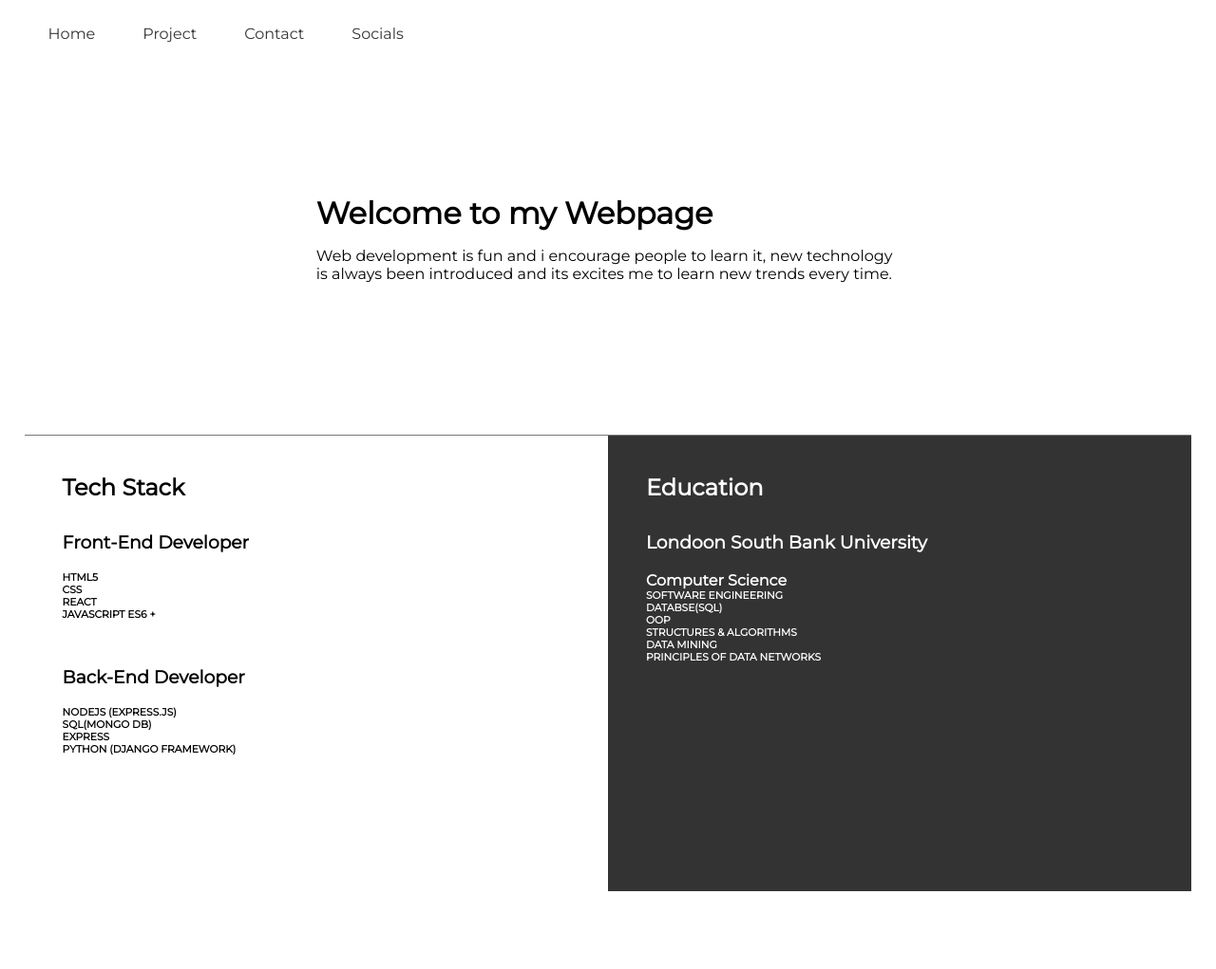
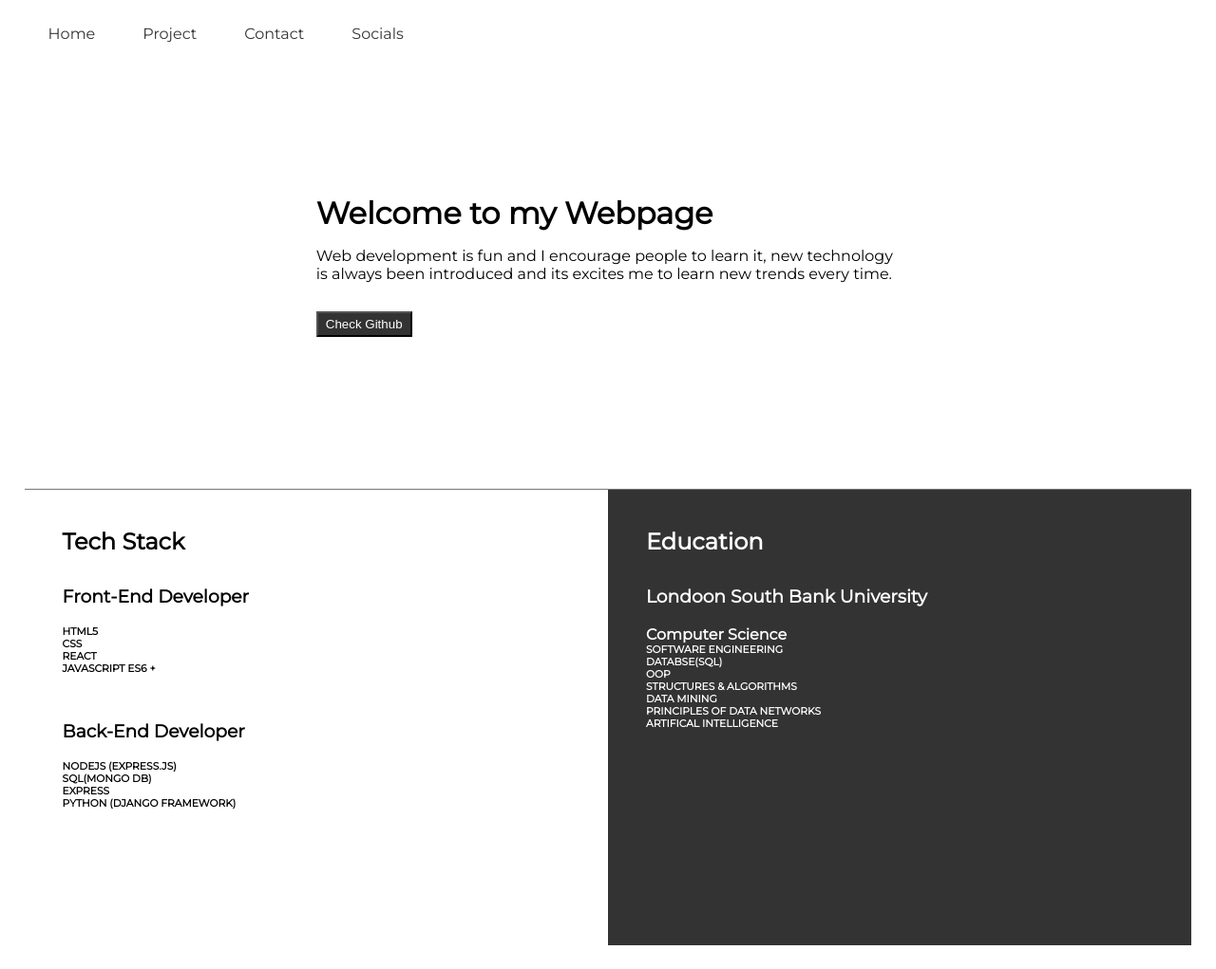
Before and after one commit to iddyboi/Webpage_using_flask, a Flask app: page / in a window 1280 px wide. Shown: the whole page at 95% size. Before the commit the page ends 939 px from the top, so only its background shows below. Run offline with Flask 2, Linux system fonts and the light colour scheme.

Commit message:
created a github button

```diff
--- a/static/css/main.css
+++ b/static/css/main.css
@@ -71,3 +71,12 @@ a {
 a:hover {
   color: #777;
 }
+.btn {
+  padding: 4px 8px;
+  background-color: #333;
+  color: #fff;
+  margin-top: 30px;
+}
+.git-link {
+  color: #fff;
+}
--- a/templates/home.html
+++ b/templates/home.html
@@ -5,9 +5,12 @@
 <div class="inner-text">
   <h1 class="lead-heading">Welcome to my Webpage</h1>
   <p class="lead">
-    Web development is fun and i encourage people to learn it, new technology is
+    Web development is fun and I encourage people to learn it, new technology is
     always been introduced and its excites me to learn new trends every time.
   </p>
+  <button class="btn">
+    <a class="git-link" href="https://github.com/iddyboi">Check Github</a>
+  </button>
 </div>
 {% endblock %}
 <!-- end of intro section -->
@@ -47,6 +50,7 @@
       <h6>STRUCTURES & ALGORITHMS</h6>
       <h6>DATA MINING</h6>
       <h6>PRINCIPLES OF DATA NETWORKS</h6>
+      <h6>ARTIFICAL INTELLIGENCE</h6>
     </div>
   </div>
 </section>
```
